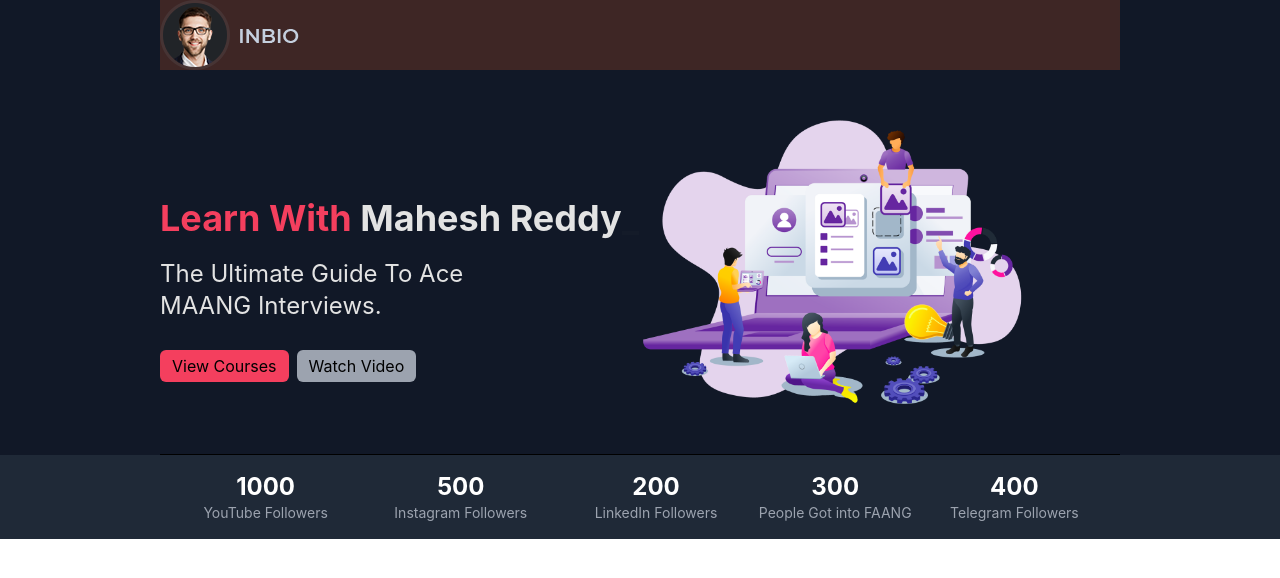
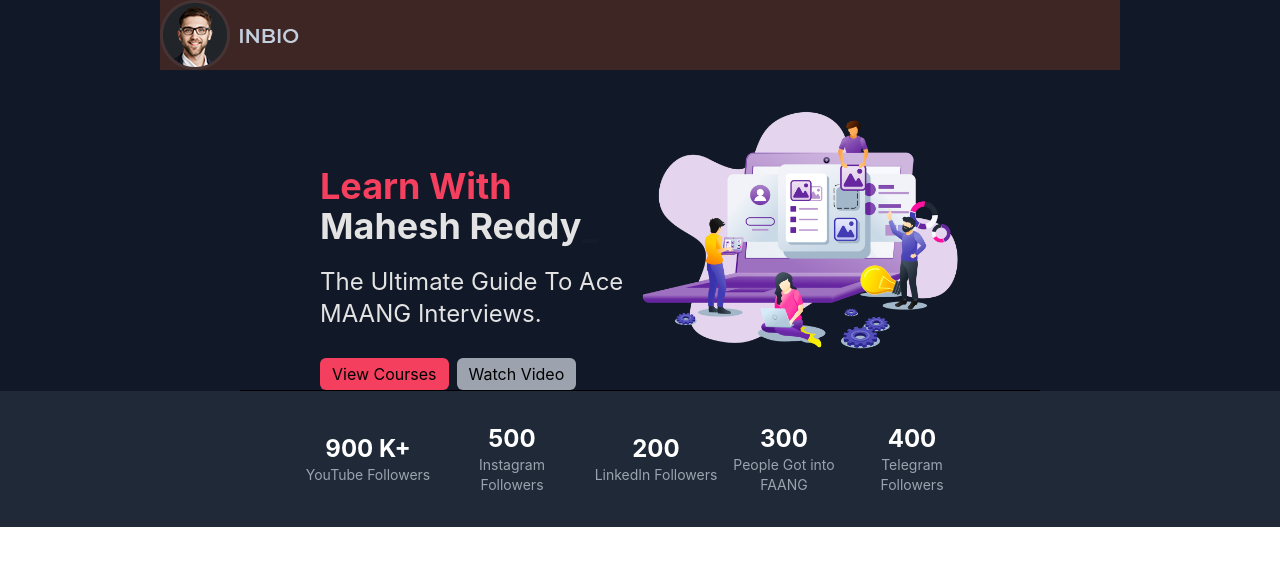
Before and after one commit to MaheshReddy-05/banner, a React (Create React App) app: page / in a window 1280 px wide. Shown: the top 578 px of the page. Built offline with nearby package versions, Linux system fonts and the light colour scheme.

Commit message:
Sorted Order

```diff
--- a/src/App.jsx
+++ b/src/App.jsx
@@ -6,12 +6,12 @@ function App() {
   return (
     <div>
       <div className="bg-[#111827]">
-        <div className="mx-20 sm:mx-40">
+        <div className="mx-40">
           <Navbar></Navbar>
         </div>
       </div>
       <div className="bg-[#111827]">
-        <div className="flex justify-center mx-40 ">
+        <div className=" flex justify-center mx-60">
               <div className="">
                 <Banner ></Banner>
               </div>
@@ -19,7 +19,7 @@ function App() {
           </div>
       </div>
       <div  className=" bg-gray-800">
-        <div className="mx-40">
+        <div className="mx-60">
                   <SocialMedia></SocialMedia>
         </div>
       </div>
--- a/src/components/Cards/SocialMedia.jsx
+++ b/src/components/Cards/SocialMedia.jsx
@@ -8,7 +8,7 @@ function SocialMedia() {
   const [telegramFollowers, setTelegramFollowers] = useState(0);
 
   // Set your desired follower counts
-  const youtubeCount = 1000;
+  const youtubeCount = 900;
   const instagramCount = 500;
   const linkedinCount = 200;
   const faangCount = 300;
@@ -60,17 +60,12 @@ function SocialMedia() {
   }, []); // Empty dependency array to run the effect only once
 
   return (
-    <div className="bg-gray-800 py-4">
-      <div className="container mx-auto px-4">
+    <div className="bg-gray-800 py-8">
+      <div className="container mx-auto px-16">
         <div className=" justify-between">
-        {/* <div className="flex items-center justify-center">
-          <h1 className="text-white text-center text-3xl whitespace-nowrap">Social Media Followers</h1>
-          <br></br>
-          <br></br>
-        </div> */}
           <div className="flex items-center">
-            <div className="basis-1/5 text-center mr-4">
-              <h2 className="text-white text-2xl font-bold">{youtubeFollowers}</h2>
+            <div className="basis-1/5 text-center mr-4 ">
+              <h2 className="text-white text-2xl font-bold">{youtubeFollowers}{" K+"}</h2>
               <p className="text-gray-400 text-sm">YouTube Followers</p>
             </div>
             <div className="basis-1/5 text-center mr-4">
--- a/src/components/banner/Banner.jsx
+++ b/src/components/banner/Banner.jsx
@@ -12,8 +12,9 @@ function Banner() {
         delaySpeed: 2000,
     });
     return (
-        <div className=' bg-[#111827]  overflow-hidden  flex flex-row  border-b-[1px] border-b-black items-center'>
-            <div className='basis-1/2 container w-64 h-32 '>
+        <div className=' bg-[#111827]  overflow-hidden  flex  border-b-[1px] border-b-black items-center'>
+            <div className='basis-1/2 container w-32 h-32 flex pl-20'>
+                <div >
                     <h2 className='font-bold text-4xl text-rose-500 heading-1'> Learn With {" "}
                         <span className='text-4xl text-[#e3e3e3]'>{text}</span>
                         <Cursor
@@ -27,7 +28,7 @@ function Banner() {
                         MAANG Interviews.
                     </h1>
                     <Button ></Button>
-
+                </div>
             </div>
             <div className='basis-1/2'>
                 <img className=' bg-[#111827]  banner-img w-4/5   h-auto' src={ban} alt="" />
```
Lines whose indentation alone changed are shown as unchanged.
